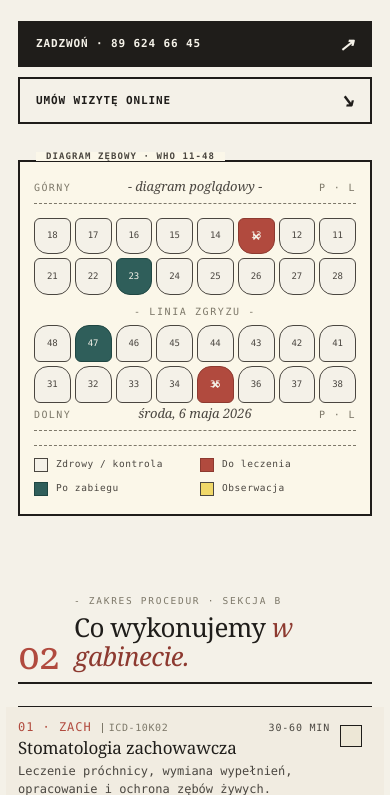
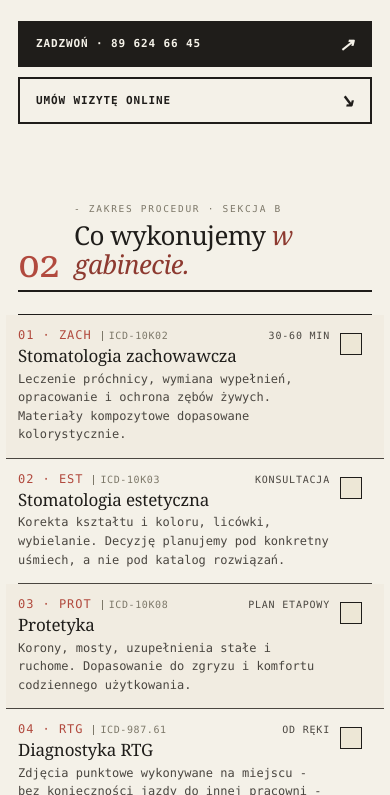
Before and after one commit to 1nto5/szczytno-previews, a plain HTML site: page lm-dent-madrzejowska/index.html in a window 390 px wide. Shown: the part 882-1677 px from the top of the page. Drawn offline with Linux system fonts and the light colour scheme.

Commit message:
Remove tooth diagram from lm-dent-madrzejowska hero
Drop the tooth-card aside from the hero, collapse .karta .grid to a single
column, and clean up orphan CSS for .tooth-card / .tooth-grid / .tooth-axis
and matching mobile responsive rules.

```diff
--- a/lm-dent-madrzejowska/index.html
+++ b/lm-dent-madrzejowska/index.html
@@ -176,10 +176,7 @@ header.chart-header::after {
 .karta .file-bar .right { display: flex; gap: 24px; align-items: baseline; }
 
 .karta .grid {
-  display: grid;
-  grid-template-columns: 1fr 420px;
-  gap: 56px;
-  align-items: start;
+  display: block;
 }
 
 .karta h1 {
@@ -266,86 +263,6 @@ header.chart-header::after {
   color: var(--ink-3);
   letter-spacing: 0.06em;
 }
-
-/* tooth diagram on right */
-.tooth-card {
-  background: var(--tooth-fill);
-  border: 2px solid var(--ink);
-  padding: 24px;
-  position: relative;
-}
-.tooth-card::before {
-  content: "DIAGRAM ZĘBOWY · WHO 11-48";
-  position: absolute; top: -10px; left: 16px;
-  background: var(--tooth-fill);
-  padding: 0 10px;
-  font: 600 10px/1 var(--mono);
-  letter-spacing: 0.16em;
-  color: var(--ink-2);
-}
-.tooth-card .legend {
-  display: flex; justify-content: space-between; align-items: baseline;
-  font: 500 10px/1 var(--mono);
-  letter-spacing: 0.14em; text-transform: uppercase;
-  color: var(--ink-3);
-  margin-bottom: 14px;
-  padding-bottom: 10px;
-  border-bottom: 1px dashed var(--ink-3);
-}
-.tooth-card .legend .center { font-family: var(--serif); font-style: italic; text-transform: none; letter-spacing: -0.005em; color: var(--ink-2); font-size: 13px; }
-.tooth-card .legend .r { font-feature-settings: "onum" 1; }
-
-.tooth-grid {
-  display: grid;
-  grid-template-columns: repeat(8, 1fr);
-  gap: 4px;
-  margin-bottom: 4px;
-}
-.tooth {
-  aspect-ratio: 1;
-  border: 1px solid var(--ink-2);
-  background: var(--page);
-  display: grid; place-items: center;
-  font: 500 10px/1 var(--mono);
-  color: var(--ink-2);
-  font-feature-settings: "onum" 1;
-  position: relative;
-  border-radius: 6px 6px 14px 14px;
-  cursor: pointer;
-  transition: all .15s;
-}
-.tooth-grid.lower .tooth { border-radius: 14px 14px 6px 6px; }
-.tooth:hover { background: var(--highlight); border-color: var(--ink); }
-.tooth.marked { background: var(--rubber); color: var(--page); border-color: var(--rubber-2); }
-.tooth.marked::after {
-  content: "×";
-  position: absolute;
-  font-size: 14px; font-weight: 600;
-  color: var(--page);
-}
-.tooth.healed { background: var(--teal); color: var(--page); border-color: var(--teal-2); }
-.tooth-axis {
-  text-align: center;
-  font: 500 10px/1 var(--mono);
-  letter-spacing: 0.16em;
-  color: var(--ink-3);
-  padding: 8px 0;
-  text-transform: uppercase;
-}
-.tooth-card .legend-key {
-  margin-top: 14px;
-  padding-top: 12px;
-  border-top: 1px dashed var(--ink-3);
-  display: grid; grid-template-columns: 1fr 1fr; gap: 10px;
-  font: 500 10.5px/1.3 var(--mono);
-  letter-spacing: 0.06em;
-  color: var(--ink-2);
-}
-.tooth-card .legend-key .row { display: flex; align-items: center; gap: 8px; }
-.tooth-card .legend-key .swatch { width: 14px; height: 14px; border: 1px solid var(--ink-2); }
-.tooth-card .legend-key .swatch.marked { background: var(--rubber); border-color: var(--rubber-2); }
-.tooth-card .legend-key .swatch.healed { background: var(--teal); border-color: var(--teal-2); }
-.tooth-card .legend-key .swatch.healthy { background: var(--page); }
 
 .cta-row {
   margin-top: 24px;
@@ -890,7 +807,6 @@ footer.chart-footer .doc { text-transform: uppercase; }
 
 /* ─── RESPONSIVE ─── */
 @media (max-width: 920px) {
-  .karta .grid { grid-template-columns: 1fr; gap: 36px; }
   .intake-form { grid-template-columns: 1fr 1fr; }
   .karta h1 { font-size: 56px; }
   .karta { padding: 40px 0 56px; }
@@ -951,10 +867,6 @@ footer.chart-footer .doc { text-transform: uppercase; }
   .intake-form .field .v.hand { font-size: 15px; }
   .cta-row { flex-direction: column; }
   .btn-cta { padding: 14px 16px; font-size: 11px; }
-  .tooth-card { padding: 18px 14px; }
-  .tooth-card::before { font-size: 9px; letter-spacing: 0.12em; }
-  .tooth { font-size: 9px; }
-  .tooth-card .legend-key { font-size: 9.5px; }
   section.section { padding: 40px 0; }
   .section-header { grid-template-columns: 44px 1fr; gap: 12px; padding-bottom: 12px; margin-bottom: 22px; }
   .section-header .num { font-size: 38px; }
@@ -1093,41 +1005,6 @@ footer.chart-footer .doc { text-transform: uppercase; }
         </div>
       </div>
 
-      <aside class="tooth-card" aria-hidden="true">
-        <div class="legend">
-          <span>Górny</span>
-          <span class="center">- diagram poglądowy -</span>
-          <span class="r">P · L</span>
-        </div>
-        <div class="tooth-grid">
-          <span class="tooth">18</span><span class="tooth">17</span><span class="tooth">16</span><span class="tooth">15</span>
-          <span class="tooth">14</span><span class="tooth marked">13</span><span class="tooth">12</span><span class="tooth">11</span>
-        </div>
-        <div class="tooth-grid">
-          <span class="tooth">21</span><span class="tooth">22</span><span class="tooth healed">23</span><span class="tooth">24</span>
-          <span class="tooth">25</span><span class="tooth">26</span><span class="tooth">27</span><span class="tooth">28</span>
-        </div>
-        <div class="tooth-axis">- LINIA ZGRYZU -</div>
-        <div class="tooth-grid lower">
-          <span class="tooth">48</span><span class="tooth healed">47</span><span class="tooth">46</span><span class="tooth">45</span>
-          <span class="tooth">44</span><span class="tooth">43</span><span class="tooth">42</span><span class="tooth">41</span>
-        </div>
-        <div class="tooth-grid lower">
-          <span class="tooth">31</span><span class="tooth">32</span><span class="tooth">33</span><span class="tooth">34</span>
-          <span class="tooth marked">35</span><span class="tooth">36</span><span class="tooth">37</span><span class="tooth">38</span>
-        </div>
-        <div class="legend">
-          <span>Dolny</span>
-          <span class="center it">środa, 6 maja 2026</span>
-          <span class="r">P · L</span>
-        </div>
-        <div class="legend-key">
-          <div class="row"><span class="swatch healthy"></span><span>Zdrowy / kontrola</span></div>
-          <div class="row"><span class="swatch marked"></span><span>Do leczenia</span></div>
-          <div class="row"><span class="swatch healed"></span><span>Po zabiegu</span></div>
-          <div class="row"><span class="swatch" style="background: var(--highlight);"></span><span>Obserwacja</span></div>
-        </div>
-      </aside>
     </div>
   </div>
 </section>
```
